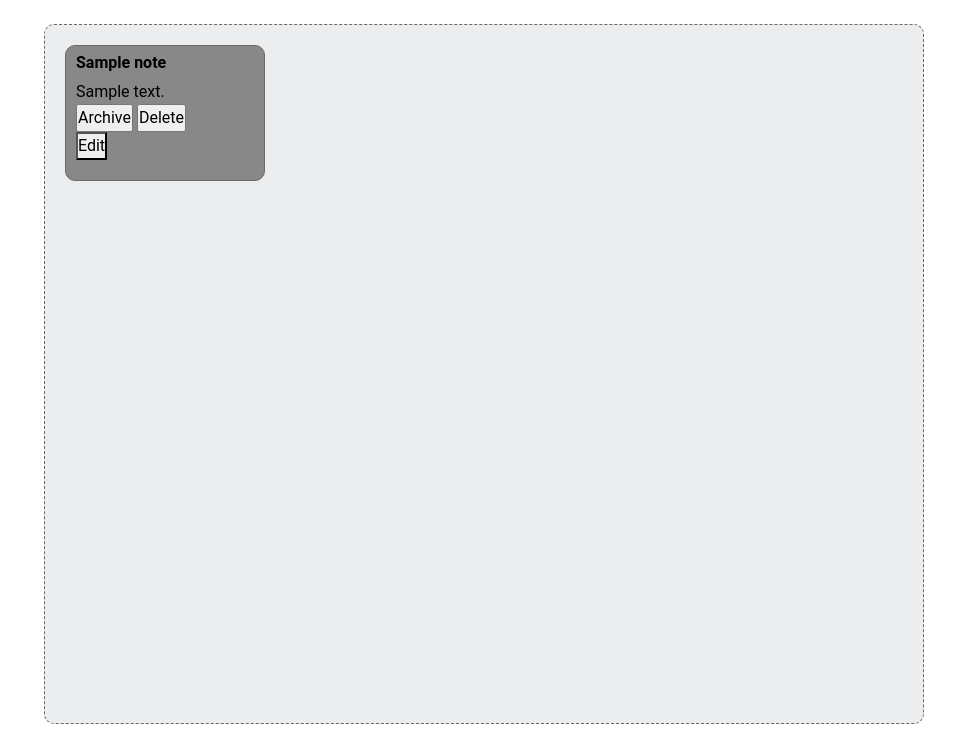
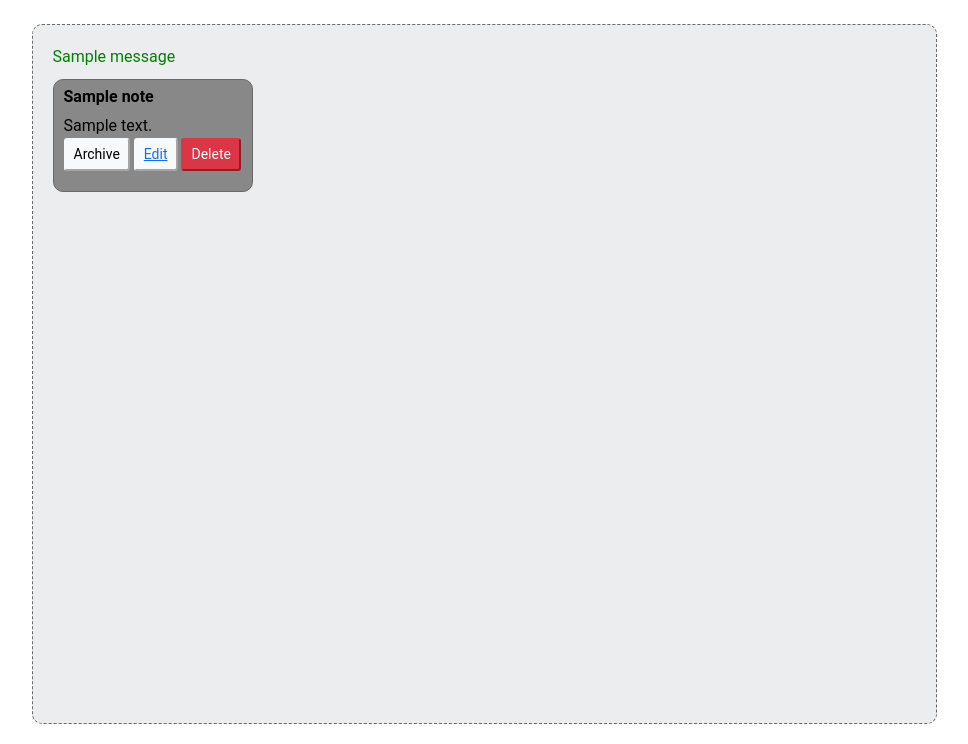
Before and after one commit to mirmozavr/notes_project, a Flask app: page /notes/1/ in a window 1280 px wide. Shown: the part 56-800 px from the top of the page, without its empty margins (156-1124 px from the left). Run offline with Flask 2, Linux system fonts and the light colour scheme; a user stored in the database is signed in; tables that the repository leaves empty hold one stand-in row (values such as "Sample post"); one stand-in notice (Sample message) is shown.

Commit message:
Flash message fix, add requirements

```diff
--- a/forms.py
+++ b/forms.py
@@ -51,7 +51,7 @@
             ("#FFFF99", "Yellow"),
             ("#FF9933", "Orange"),
         ],
-        default="white"
+        default="white",
     )
     save = SubmitField("Save")
 
--- a/models.py
+++ b/models.py
@@ -5,6 +5,7 @@
 from flask_sqlalchemy import SQLAlchemy
 
 from __init__ import app
+
 db = SQLAlchemy(app)
 
 # db.metadata.clear()
--- a/static/base.css
+++ b/static/base.css
@@ -25,13 +25,19 @@
     margin-bottom: 20px;
 }
 
+.message {
+    width: 100%;
+}
+
 .success {
     color: green;
 }
+
 .warning {
     color: red;
 }
 
 p {
     margin-bottom: 0;
+    overflow: auto;
 }
--- a/static/notes.css
+++ b/static/notes.css
@@ -29,7 +29,7 @@
 
     padding: 20px;
 
-    max-width: 880px;
+    max-width: 905px;
     height: calc(100vh - 100px);
     margin: 80px auto 0;
     background-color: #ebedef;
--- a/templates/archive.html
+++ b/templates/archive.html
@@ -7,12 +7,12 @@
 {% endblock %}
 
 {% block content %}
-    <div class="container">
+
     {% for note in data %}
         <a href="/notes/{{ note.id }}" class="note" style="background-color: {{ note.color }}">
             <p class="title">{{ note.title }}</p>
             <p>{{ note.content }}</p>
         </a>
     {% endfor %}
-    </div>
+
 {% endblock %}
--- a/templates/base.html
+++ b/templates/base.html
@@ -4,7 +4,8 @@
     <meta charset="UTF-8">
     <meta name="viewport" content="width=device-width, initial-scale=1">
 
-    <link href="https://cdn.jsdelivr.net/npm/bootstrap@5.0.2/dist/css/bootstrap.min.css" rel="stylesheet" integrity="sha384-EVSTQN3/azprG1Anm3QDgpJLIm9Nao0Yz1ztcQTwFspd3yD65VohhpuuCOmLASjC" crossorigin="anonymous">
+    <link href="https://cdn.jsdelivr.net/npm/bootstrap@5.0.2/dist/css/bootstrap.min.css" rel="stylesheet"
+          integrity="sha384-EVSTQN3/azprG1Anm3QDgpJLIm9Nao0Yz1ztcQTwFspd3yD65VohhpuuCOmLASjC" crossorigin="anonymous">
     <link rel="stylesheet" href="{{ url_for('static', filename='base.css') }}" )>
     <link rel="stylesheet" href="{{ url_for('static', filename='notes.css') }}" )>
 
@@ -16,11 +17,25 @@
 
 <body>
 {% include "navbar.html" %}
-{% block content %}
-{% endblock %}
 
-<script src="https://cdn.jsdelivr.net/npm/@popperjs/core@2.9.2/dist/umd/popper.min.js" integrity="sha384-IQsoLXl5PILFhosVNubq5LC7Qb9DXgDA9i+tQ8Zj3iwWAwPtgFTxbJ8NT4GN1R8p" crossorigin="anonymous"></script>
-<script src="https://cdn.jsdelivr.net/npm/bootstrap@5.0.2/dist/js/bootstrap.min.js" integrity="sha384-cVKIPhGWiC2Al4u+LWgxfKTRIcfu0JTxR+EQDz/bgldoEyl4H0zUF0QKbrJ0EcQF" crossorigin="anonymous"></script>
+
+<div class="container">
+    {% for category, message in get_flashed_messages(with_categories=True) %}
+        <p class="message {{ category }}">{{ message }}</p>
+    {% endfor %}
+
+
+    {% block content %}
+    {% endblock %}
+
+</div>
+
+<script src="https://cdn.jsdelivr.net/npm/@popperjs/core@2.9.2/dist/umd/popper.min.js"
+        integrity="sha384-IQsoLXl5PILFhosVNubq5LC7Qb9DXgDA9i+tQ8Zj3iwWAwPtgFTxbJ8NT4GN1R8p"
+        crossorigin="anonymous"></script>
+<script src="https://cdn.jsdelivr.net/npm/bootstrap@5.0.2/dist/js/bootstrap.min.js"
+        integrity="sha384-cVKIPhGWiC2Al4u+LWgxfKTRIcfu0JTxR+EQDz/bgldoEyl4H0zUF0QKbrJ0EcQF"
+        crossorigin="anonymous"></script>
 
 </body>
 </html>
--- a/templates/edit_note.html
+++ b/templates/edit_note.html
@@ -8,7 +8,6 @@
 
 {% block content %}
 
-    <div class="container">
     <div class="note" style="background-color: {{ note.color }}">
         <form action="" method="post">
 
@@ -25,6 +24,5 @@
             </div>
         </form>
     </div>
-    </div>
 
 {% endblock %}
--- a/templates/index.html
+++ b/templates/index.html
@@ -5,7 +5,7 @@
 {% endblock %}
 
 {% block content %}
-    <div class="container">
+
     {% if auth_status %}
         <ul class="list-group">
             <li class="list-group-item list-group-item-info">Hello, <span
@@ -21,6 +21,4 @@
 
     {% endif %}
 
-
-    </div>
 {% endblock %}
--- a/templates/newnote.html
+++ b/templates/newnote.html
@@ -5,7 +5,7 @@
 {% endblock %}
 
 {% block content %}
-    <div class="container">
+
         <div class="note" style="background-color: #fdfefe">
             <form action="" method="post">
 
@@ -23,6 +23,5 @@
                 </div>
             </form>
         </div>
-    </div>
 
 {% endblock %}
--- a/templates/note.html
+++ b/templates/note.html
@@ -6,15 +6,15 @@
 {% endblock %}
 
 {% block content %}
-    <div class="container">
-        <div class="note" style="background-color: {{ note.color }}">
-            <p class="title">{{ note.title }}</p>
-            <p>{{ note.content }}</p>
-            <form action="" method="post">
-                {{ form.archive }}
-                {{ form.delete }}
-            </form>
-            <a href="/notes/edit/{{ note.id }}"><button>Edit</button></a>
-        </div>
+
+    <div class="note" style="background-color: {{ note.color }}">
+        <p class="title">{{ note.title }}</p>
+        <p>{{ note.content }}</p>
+        <form action="" method="post">
+            {{ form.archive(class="btn-sm btn-light") }}
+            <button class="btn-sm btn-light"><a href="/notes/edit/{{ note.id }}">Edit</a></button>
+            {{ form.delete(class="btn-sm btn-danger") }}
+        </form>
     </div>
+
 {% endblock %}
--- a/templates/notes.html
+++ b/templates/notes.html
@@ -6,12 +6,12 @@
 {% endblock %}
 
 {% block content %}
-    <div class="container">
+
     {% for note in data %}
         <a href="/notes/{{ note.id }}" class="note" style="background-color: {{ note.color }}">
             <p class="title">{{ note.title }}</p>
             <p>{{ note.content }}</p>
         </a>
     {% endfor %}
-    </div>
+
 {% endblock %}
--- a/templates/signup.html
+++ b/templates/signup.html
@@ -5,7 +5,7 @@
 {% endblock %}
 
 {% block content %}
-    <div class="container">
+
         <form action="" method="post">
 
             {{ form.csrf_token() }}
@@ -19,5 +19,5 @@
             {% endfor %}
 
         </form>
-    </div>
+
 {% endblock %}
--- a/views.py
+++ b/views.py
@@ -24,16 +24,24 @@
     context = {}
     if current_user.is_authenticated:
         un = current_user.username
-        total_notes = db.session.query(Note).filter(Note.user_id == current_user.id).count()
-        archived_notes = db.session.query(Note).filter(Note.user_id == current_user.id, Note.archived == True).count()
+        total_notes = (
+            db.session.query(Note).filter(Note.user_id == current_user.id).count()
+        )
+        archived_notes = (
+            db.session.query(Note)
+            .filter(Note.user_id == current_user.id, Note.archived == True)
+            .count()
+        )
         context = {
             "total_notes": total_notes,
             "archived_notes": archived_notes,
             "active_notes": total_notes - archived_notes,
-            "un": un
+            "un": un,
         }
 
-    return render_template("index.html", context=context, auth_status=current_user.is_authenticated)
+    return render_template(
+        "index.html", context=context, auth_status=current_user.is_authenticated
+    )
 
 
 @app.route("/signup/", methods=("GET", "POST"))
@@ -205,11 +213,6 @@
     )
 
 
-@app.errorhandler(404)
-def http_404_handler(error):
-    return "<h1>HTTP 404 Error GODDAMN</h1>", 404
-
-
 @app.errorhandler(401)
 def http_401_handler(error):
     flash("Login required", "warning")
```
Also changed, not shown: requirements.txt (added, +24 -0 lines), templates/login.html (+0 -7 lines). Lines whose indentation alone changed are shown as unchanged.
